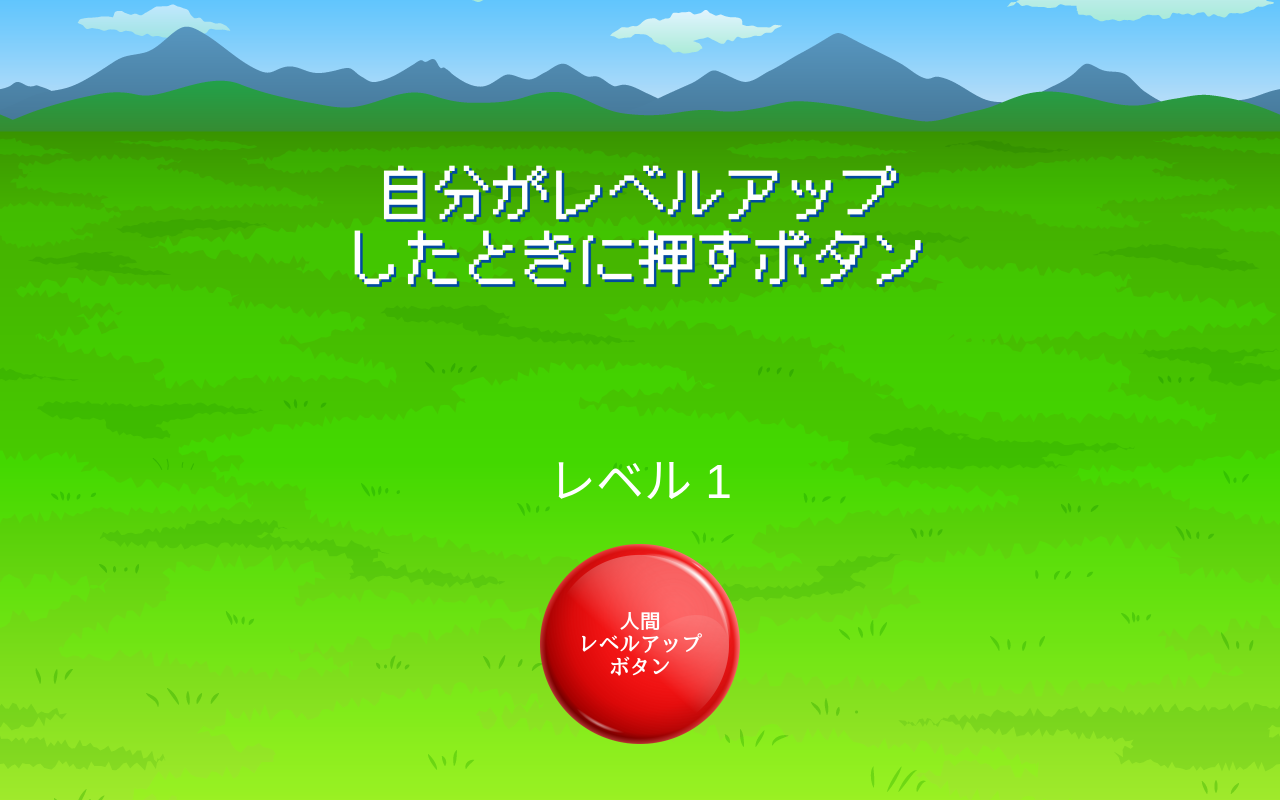
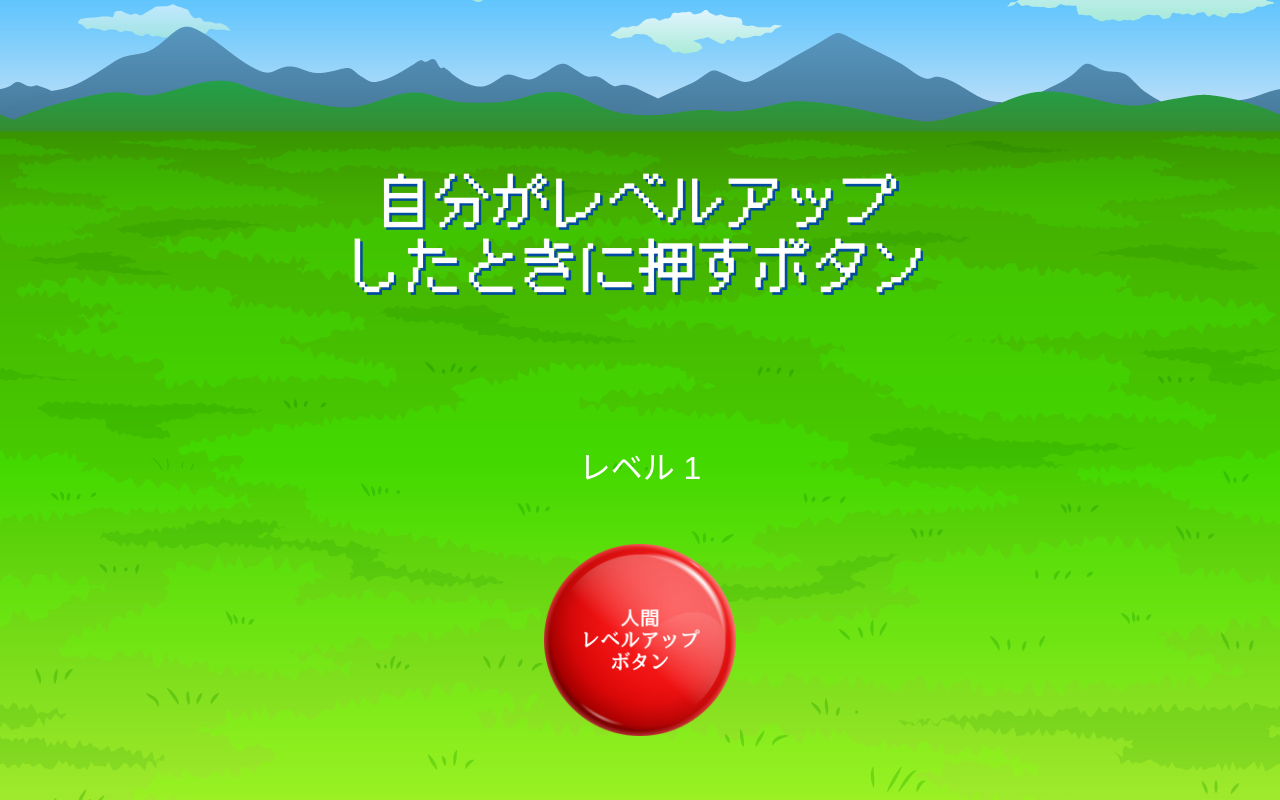
Before and after one commit to TeamEAA/Amazon-Cleaner, a plain HTML site: page index.html in a window 1280 px wide. Drawn offline with Linux system fonts and the light colour scheme.

Commit message:
Update style.css

```diff
--- a/style.css
+++ b/style.css
@@ -18,24 +18,21 @@ body, html {
   text-align: center;
 }
 
-/* タイトル画像：最大幅600px、画面幅の90%まで */
+/* ✅ スマホ基準のサイズ設定 */
 .title {
   width: 90vw;
-  max-width: 600px;
   height: auto;
   margin-bottom: 2vh;
 }
 
-/* レベル表示：画面サイズに応じてスケーリング */
 .level {
-  font-size: clamp(1.5rem, 4vw, 3rem);
+  font-size: 2.5em;
   color: white;
-  margin: 2vh 0;
+  margin-bottom: 4vh;
 }
 
-/* ボタン画像：画面幅に応じて大きく、最大200pxまで */
 .button {
-  width: clamp(100px, 20vw, 200px);
+  width: 200px;
   height: auto;
   transition: transform 0.1s ease;
   cursor: pointer;
@@ -44,3 +41,19 @@ body, html {
 .button:active {
   transform: scale(1.1);
 }
+
+/* ✅ PCだけ調整する：768px以上の画面に限定 */
+@media screen and (min-width: 768px) {
+  .title {
+    max-width: 600px;
+  }
+
+  .button {
+    max-width: 200px;
+    width: 15vw;
+  }
+
+  .level {
+    font-size: 2em;
+  }
+}
```
